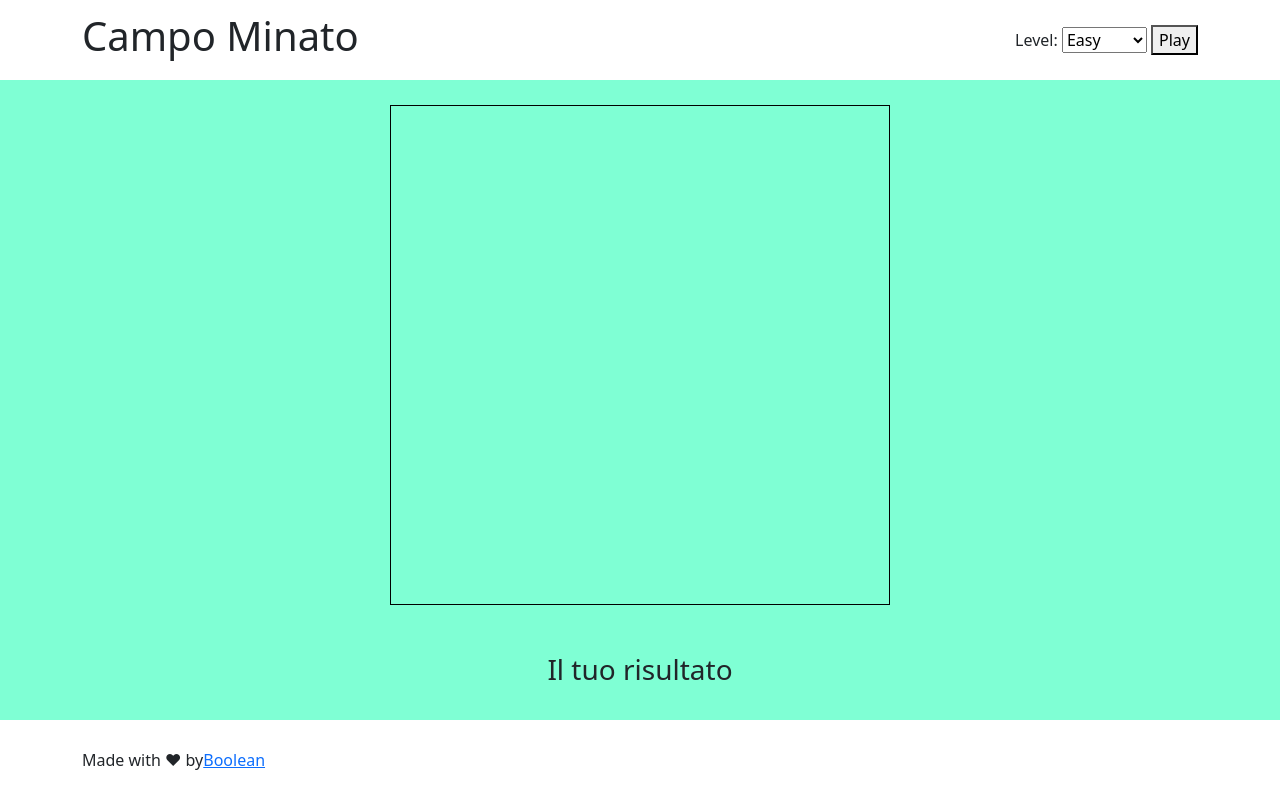
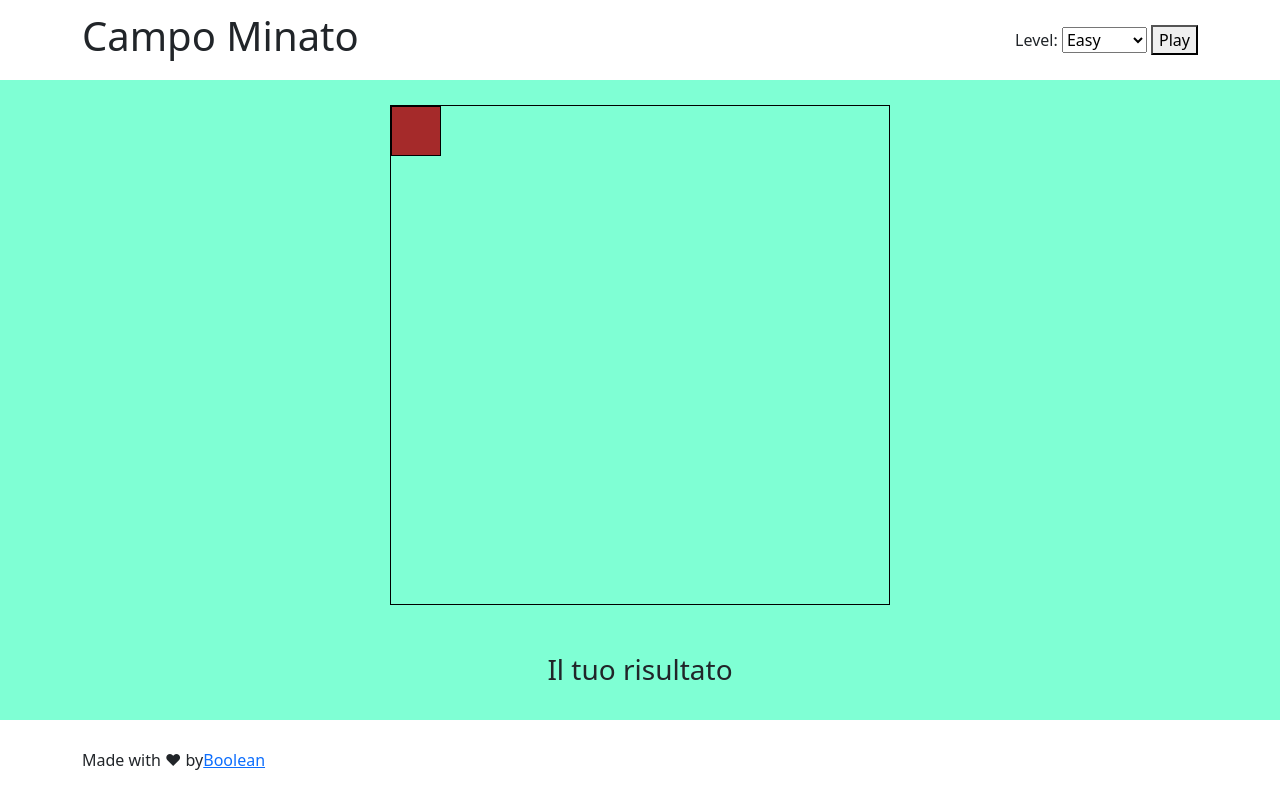
Before and after one commit to AlessandroPagliuca/js-campominato-grid, a plain HTML site: page index.html in a window 1280 px wide. Both pictures are taken after a click on the button "Play". Drawn offline with nearby package versions, Linux system fonts and the light colour scheme.

Commit message:
Upgrade fynction with drawSquare

```diff
--- a/css/style.css
+++ b/css/style.css
@@ -17,3 +17,9 @@ main{
     height: 500px;
     border: 1px solid black;
 }
+
+.drawSquare{
+    background-color: brown;
+    color: white;
+    border: 1px solid black;
+}
--- a/js/script.js
+++ b/js/script.js
@@ -53,8 +53,17 @@ function play(e){
     }
     console.log(squareNumbers);
 
-    //Calcoliamo le row in base all difficoltà scelta
+    //Calcoliamo le row in base alla difficoltà scelta
     let squareForRow = Math.sqrt(squareNumbers);
     console.log(squareForRow);
 
+    /* Da questo punto parte il disegno dei box che andranno
+     a formare la nostra grid*/
+    let drawSquare = document.createElement('div');
+    drawSquare.classList.add('drawSquare');
+    drawSquare.style.width = `calc(100% / ${squareForRow})`;
+    drawSquare.style.height = `calc(100% / ${squareForRow})`;
+    const c92Playground = document.getElementById('c92Playground');
+    c92Playground.appendChild(drawSquare)
+    console.log(c92Playground);
 }
```
Also changed, not shown: index.html (+1 -0 lines).
